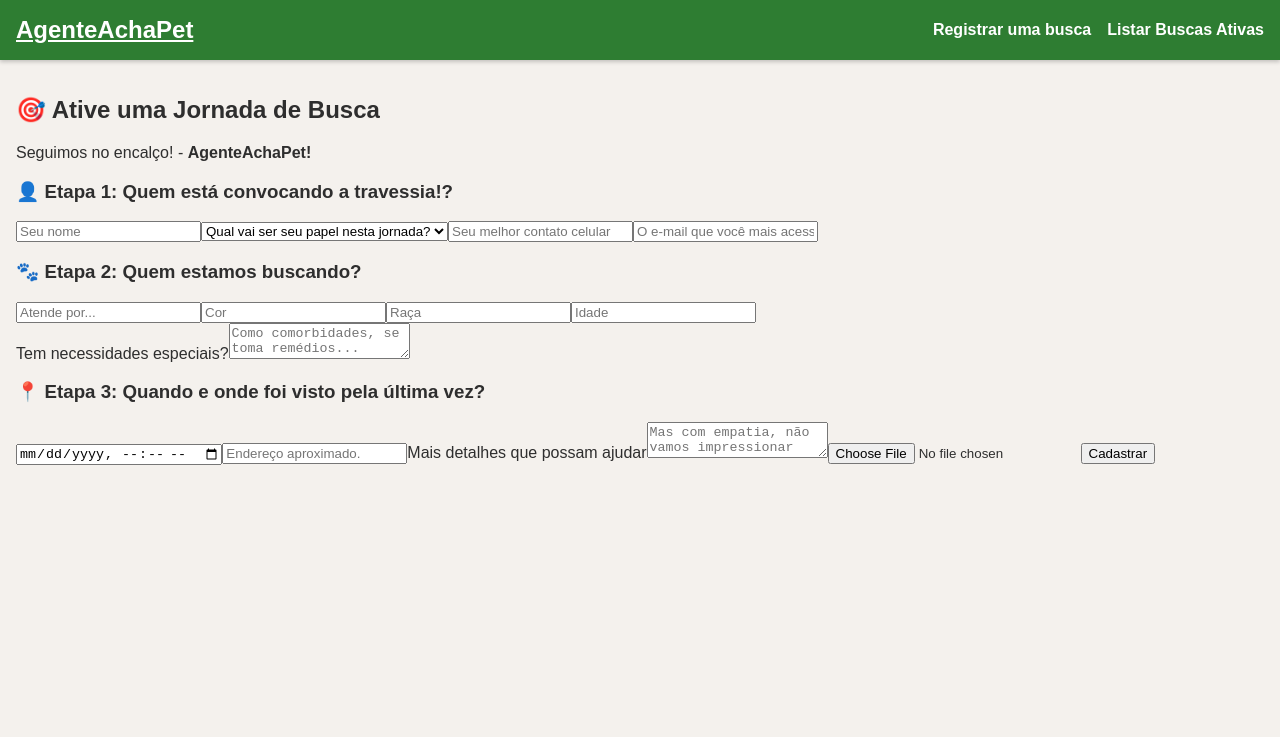
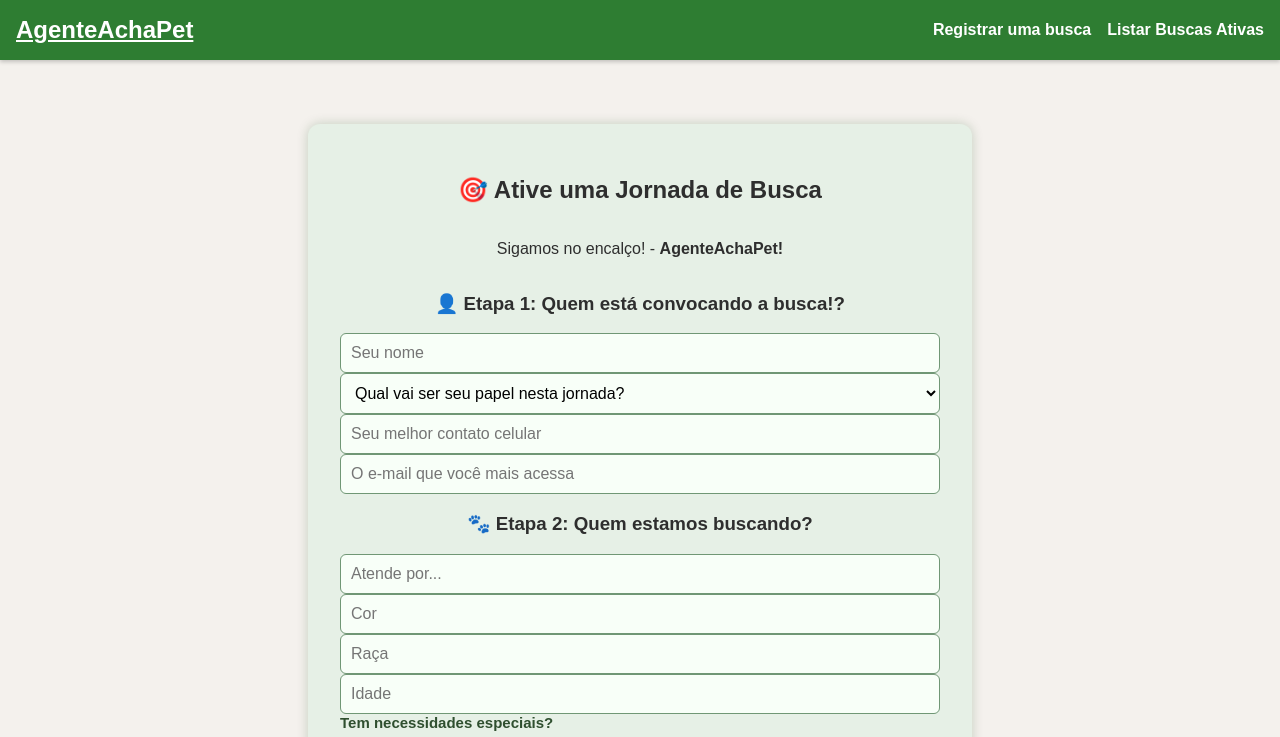
Before and after one commit to vctmor/agenteachapet-api, a Vue app: page / in a window 1280 px wide. Shown: the top 737 px of the page. Built offline with nearby package versions, Linux system fonts and the light colour scheme.

Commit message:
Formulário repaginado

```diff
--- a/src/views/FormView.vue
+++ b/src/views/FormView.vue
@@ -1,12 +1,12 @@
 <template>
-  <div class="form">
+  <div class="form-container">
 
     <h2>🎯 Ative uma Jornada de Busca</h2>
 
-      <p>Seguimos no encalço! - <strong>AgenteAchaPet!</strong></p>
+      <p>Sigamos no encalço! - <strong>AgenteAchaPet!</strong></p>
     <form @submit.prevent="register">
 
-     <h3>👤 Etapa 1: Quem está convocando a travessia!?</h3>
+     <h3>👤 Etapa 1: Quem está convocando a busca!?</h3>
 
       <input type="text" v-model="personName" placeholder="Seu nome" required />
 
@@ -29,16 +29,19 @@
       <div>
         <label for="necessidades">Tem necessidades especiais?</label>
         <textarea id="necessidades" v-model="specialNeedDescription"
-          placeholder="Como comorbidades, se toma remédios..."></textarea>
+          placeholder="Por exemplo comorbidades, se toma remédios..."></textarea>
       </div>
 
       <h3>📍 Etapa 3: Quando e onde foi visto pela última vez?</h3>
       <input v-model="disappearanceDate" type="datetime-local" required />
       <input v-model="location" placeholder="Endereço aproximado." required />
 
-      <label for="additionalNotes">Mais detalhes que possam ajudar</label>
+      <div>
+        <label for="additionalNotes">Mais detalhes que possam ajudar na busca</label>
       <textarea id="additionalNotes" v-model="additionalNotes"
         placeholder="Mas com empatia, não vamos impressionar nem angustiars a pessoa tutora, certo!?"></textarea>
+
+      </div>
 
       <input type="file" @change="loadImage" accept="image/*"  />
       <img v-if="preview" :src="preview" alt="Prévie da imagem" class="preview-img" />
@@ -130,9 +133,85 @@ function register() {
 
 </script>
 
+
+
 <style scoped>
-.preview-img {
-  max-width: 200px;
-  margin-top: 1rem;
+/* Centraliza o formulário na página */
+.form-container {
+  display: flex;
+  flex-direction: column;
+  align-items: center;
+  max-width: 600px;
+  margin: 3rem auto;
+  padding: 2rem;
+  background-color: #e6f0e6; /* Verde claro (Oxóssi) */
+  border-radius: 12px;
+  box-shadow: 0 0 12px rgba(0, 64, 0, 0.2);
+  font-family: sans-serif;
+}
+
+h3{
+  display: flex;
+  flex-direction: column;
+  align-items: center;
+}
+
+/* Estilização dos blocos de entrada */
+.form-container div {
+  display: flex;
+  flex-direction: column;
+  width: 100%;
+  margin-bottom: 1rem;
+}
+
+/* Label com destaque */
+label {
+  margin-bottom: 0.5rem;
+  font-size: 15px;
+  font-weight: bold;
+  color: #2f4f2f;
+}
+
+/* Estilo unificado para inputs e selects */
+input,
+select,
+textarea {
+  width: 100%;
+  padding: 10px;
+  font-size: 16px;
+  border: 1px solid #709775; /* tom de folha */
+  border-radius: 6px;
+  background-color: #f8fff8;
+  box-sizing: border-box;
+}
+
+/* Textarea com altura aumentada */
+textarea {
+  height: 150px;
+  resize: vertical;
+}
+
+/* Botão de envio */
+button {
+  align-self: flex-start;
+  padding: 10px 20px;
+  background-color: #49795c; /* verde profundo Oxóssi */
+  color: white;
+  border: none;
+  border-radius: 6px;
+  cursor: pointer;
+  transition: background-color 0.3s ease;
+}
+
+/* Hover no botão */
+button:hover {
+  background-color: #35684c;
+}
+
+/* Pré-visualização da imagem */
+.image-preview img {
+  max-width: 100%;
+  border-radius: 10px;
+  margin-top: 10px;
 }
 </style>
```
